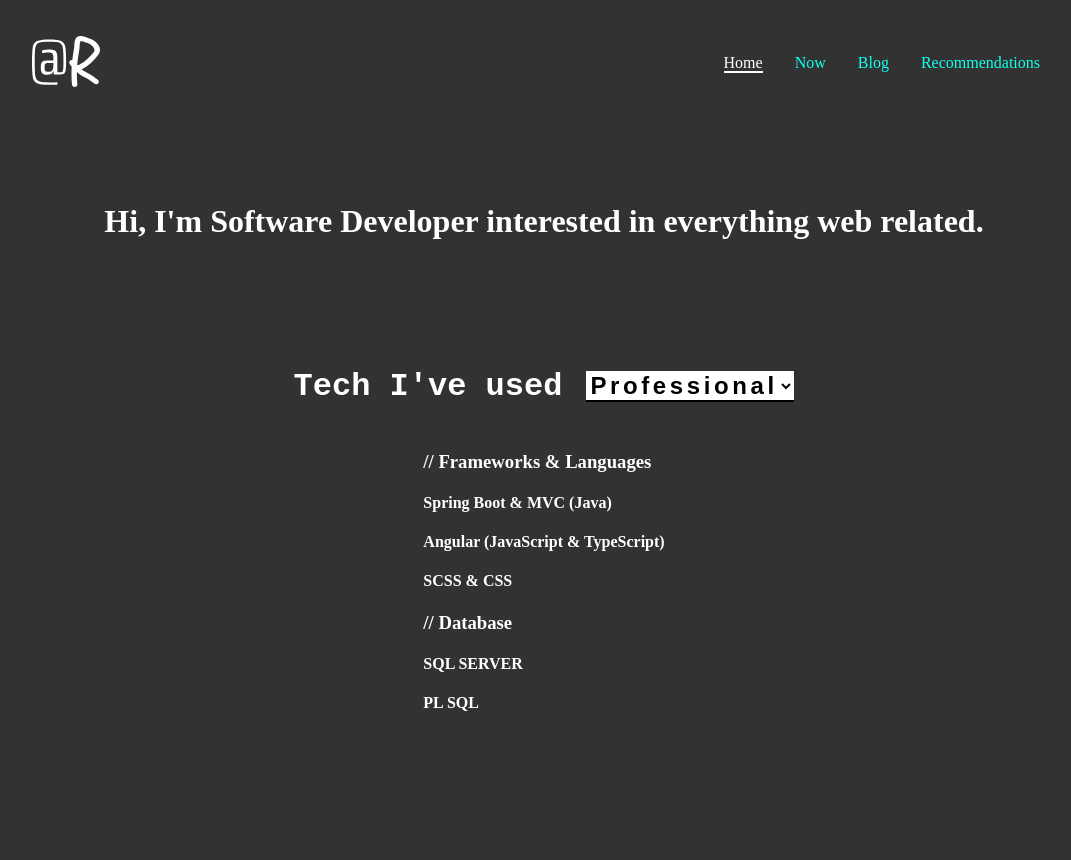
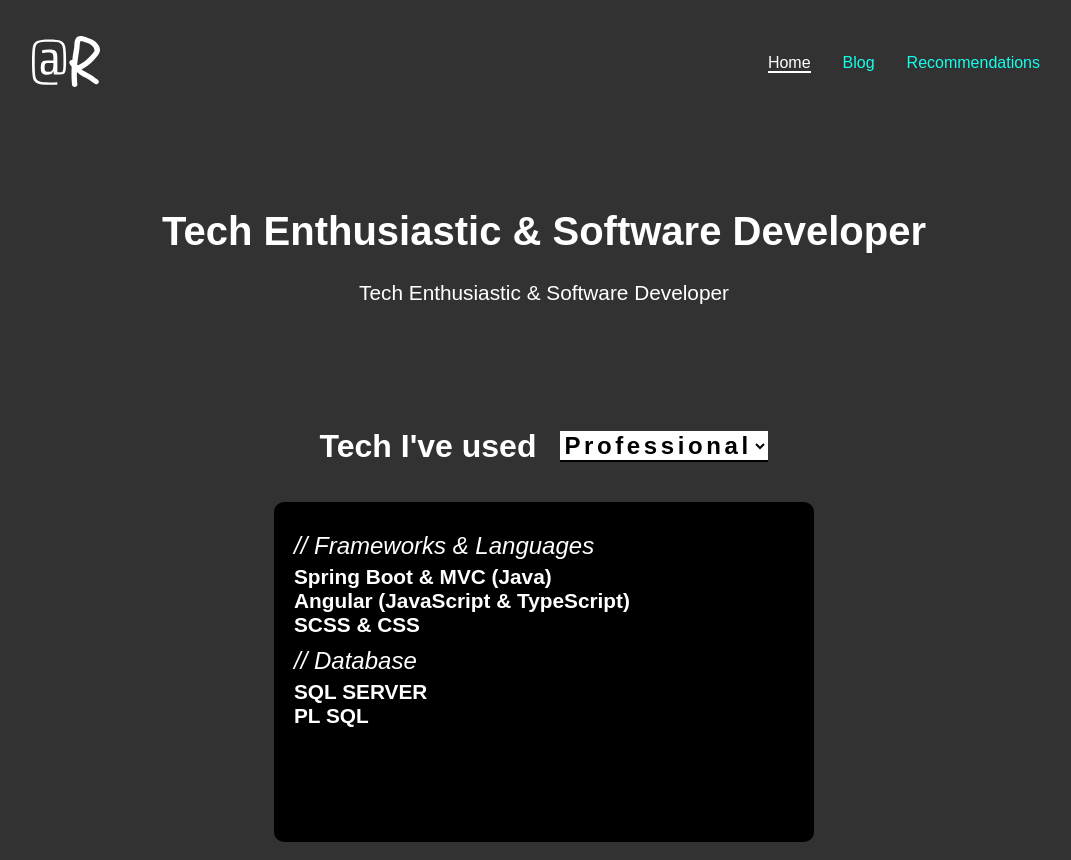
Before and after one commit to adolfoarangel/adolfo-rangel-website, a Gatsby site: page / in a window 1280 px wide. Shown: the whole page, without its empty margins (96-1167 px from the left). Before the commit the page ends 800 px from the top, so only its background shows below. Built offline with nearby package versions, Linux system fonts and the light colour scheme; Gatsby itself is replaced by a stand-in of ours.

Commit message:
Updated Home Screen

```diff
--- a/src/components/header.js
+++ b/src/components/header.js
@@ -2,6 +2,9 @@ import React from "react"
 import styled from "styled-components"
 
 const Header = styled.h1`
-  font-size: 2rem;
+  font-size: 2.5rem;
+  font-weight: 600;
 `
-export default props => <Header>{props.headerText}</Header>
+export default props => <>
+  <Header>{props.headerText}</Header>
+</>
--- a/src/components/layout.js
+++ b/src/components/layout.js
@@ -14,7 +14,7 @@ const darkTheme = {
 const GlobalStyle = createGlobalStyle`
   body {
     box-sizing: content-box;
-    font-family: "Saira Condensed";
+    font-family: "eurostile", sans-serif;
     background-color: ${props => props.theme.backgroundColor};
     color: ${props => props.theme.fontColor} ;
   }
--- a/src/components/nav.js
+++ b/src/components/nav.js
@@ -97,7 +97,6 @@ export default () => {
 
       <ListLinkUl trigger={toggleMenu}>
         <ListLink to="/">Home</ListLink>
-        <ListLink to="/now/">Now</ListLink>
         <ListLink to="/blog/">Blog</ListLink>
         <ListLink to="/recommendations/">Recommendations</ListLink>
       </ListLinkUl>
--- /dev/null
+++ b/src/components/subheader.js
@@ -0,0 +1,9 @@
+import React from "react"
+import styled from "styled-components"
+
+const SubHeader = styled.h2`
+  font-size: 1.3rem;
+  font-weight: 200;
+  margin-top: 0;
+`
+export default props => <SubHeader>{props.headerText}</SubHeader>
--- a/src/pages/index.js
+++ b/src/pages/index.js
@@ -3,12 +3,14 @@ import { Link } from "gatsby"
 import styled from "styled-components"
 import Layout from "../components/layout"
 import Header from "../components/header"
+import SubHeader from "../components/subheader"
 
 const Hero = styled.div`
   display: flex;
-  flex-direction: row;
+  flex-direction: column;
   align-content: center;
   justify-content: center;
+  text-align: center;
   padding: 10vh 0vh;
 
   @media (max-width: 768px) {
@@ -18,6 +20,26 @@ const Hero = styled.div`
 
 const Paragraph = styled.p`
   font-size: 1.2rem;
+`
+
+const CodeLabel = styled.h2`
+  margin-right: 1.5rem;
+  font-size: 2rem;
+  text-align: center;
+`
+
+const CodeComment = styled.h3`
+  font-weight: 200;
+  font-size: 1.5rem;
+  font-style: oblique;
+  margin-top: 10px;
+  margin-bottom: 5px;
+`
+
+const CodeLine = styled.h4`
+  font-weight: 600;
+  font-size: 1.3rem;
+  margin: 0px;
 `
 
 const Button = styled(Link)`
@@ -36,7 +58,8 @@ const Select = styled.select`
   font-size: 24px;
   letter-spacing: 0.15em;
   border-radius: 0;
-  max-height: 50%;
+  margin: auto;
+
   &:focus,
   &:active {
     outline: 0;
@@ -45,7 +68,6 @@ const Select = styled.select`
 
   @media (max-width: 768px) {
     max-width: 50vw;
-    margin: auto;
   }
 `
 
@@ -63,8 +85,24 @@ const HorizontalContainer = styled.div`
   }
 `
 
+const TerminalHorizontalContainer = styled(HorizontalContainer)`
+  margin: 10px 0px;
+  padding: 20px;
+  background-color: black;
+  border-radius: 10px;
+  width: 500px;
+  height: 300px;
+  justify-content: start;
+  align-content: start;
+
+  @media (max-width: 768px) {
+    width: 100%;
+  }
+`
+
 const VerticalContainer = styled.div`
   display: flex;
+  flex-direction: column;
   align-items: center;
 
   @media (max-width: 768px) {
@@ -78,51 +116,40 @@ export default () => {
   return (
     <Layout>
       <Hero>
-        <Header headerText="Hi, I'm Software Developer interested in everything web related." />
+        <Header headerText="Tech Enthusiastic & Software Developer" />
+        <SubHeader headerText="Tech Enthusiastic & Software Developer" />
       </Hero>
+      <VerticalContainer>
         <HorizontalContainer>
-        <VerticalContainer>
-          <h2
-            style={{
-              marginRight: "1.5rem",
-              fontSize: "2rem",
-              fontFamily: "Cutive Mono, monospace",
-              textAlign: "center",
-            }}
-          >
-            Tech I've used{" "}
-          </h2>
-          <Select
-            value={techExperience}
-            onChange={e => setTechExperience(e.target.value)}
-          >
+          <CodeLabel> Tech I've used </CodeLabel>
+          <Select value={techExperience} onChange={e => setTechExperience(e.target.value)}>
             <option value="PRO">Professional</option>
             <option value="FUN">For Fun</option>
           </Select>
-        </VerticalContainer>
         </HorizontalContainer>
-      <HorizontalContainer>
+        <TerminalHorizontalContainer>
           {techExperience === "PRO" ? (
             <div>
-            <h3>// Frameworks & Languages</h3>
-            <h4>Spring Boot & MVC (Java)</h4>
-            <h4>Angular (JavaScript & TypeScript)</h4>
-            <h4>SCSS & CSS</h4>
-            <h3>// Database</h3>
-            <h4>SQL SERVER</h4>
-            <h4>PL SQL</h4>
+              <CodeComment>// Frameworks & Languages</CodeComment>
+              <CodeLine>Spring Boot & MVC (Java)</CodeLine>
+              <CodeLine>Angular (JavaScript & TypeScript)</CodeLine>
+              <CodeLine>SCSS & CSS</CodeLine>
+              <CodeComment>// Database</CodeComment>
+              <CodeLine>SQL SERVER</CodeLine>
+              <CodeLine>PL SQL</CodeLine>
             </div>
           ) : (
             <div>
-            <h3>// Frameworks & Languages</h3>
-            <h4>Node (JavaScript & TypeScript)</h4>
-            <h4>React (JavaScript & TypeScript)</h4>
-            <h4>React Native (JavaScript)</h4>
-            <h3>// Database</h3>
-            <h4>Mongoose</h4>
+              <CodeComment>// Frameworks & Languages</CodeComment>
+              <CodeLine>Node (JavaScript & TypeScript)</CodeLine>
+              <CodeLine>React (JavaScript & TypeScript)</CodeLine>
+              <CodeLine>React Native (JavaScript)</CodeLine>
+              <CodeComment>// Database</CodeComment>
+              <CodeLine>Mongoose</CodeLine>
             </div>
           )}
-      </HorizontalContainer>
+        </TerminalHorizontalContainer>
+      </VerticalContainer>
     </Layout>
   )
 }
```
Also changed, not shown: src/pages/now.js (deleted, +0 -11 lines). Lines whose indentation alone changed are shown as unchanged.
